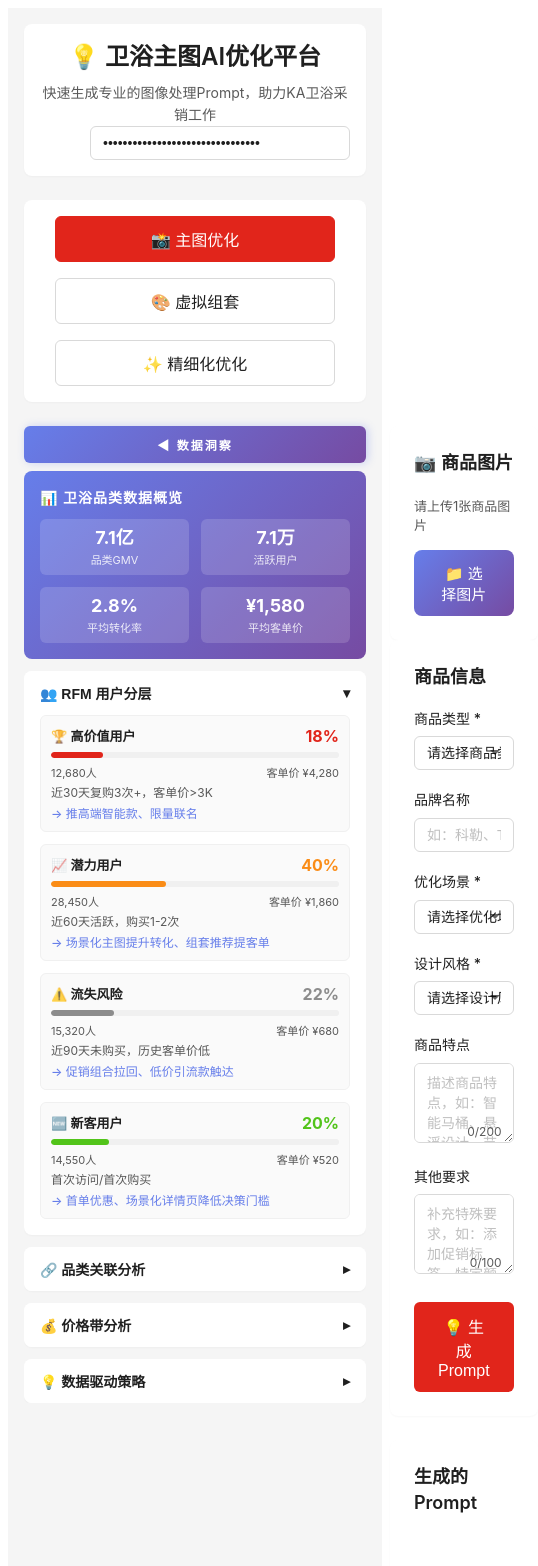
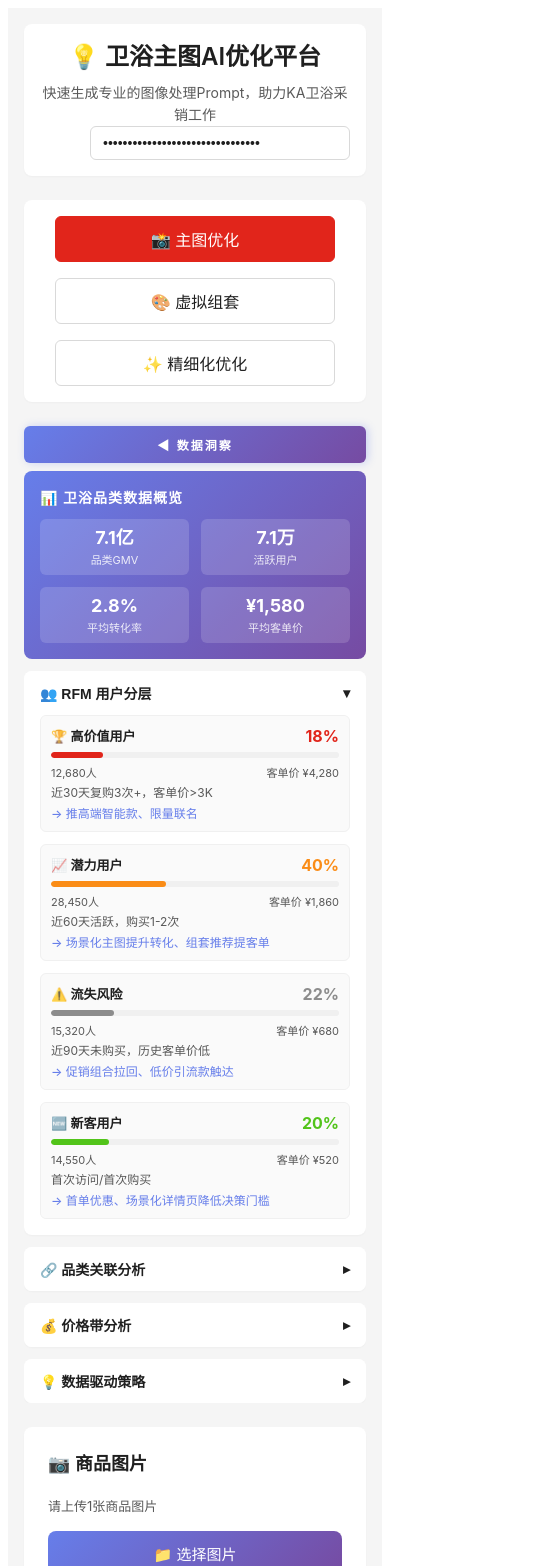
Before and after one commit to lzllzllzllzllzl/ops-refiner, a React (Vite) app: page / in a window 390 px wide. Shown: the top 1566 px of the page, 538 px wide, since content can reach past the window. Built offline with nearby package versions, Linux system fonts and the light colour scheme.

Commit message:
fix: add responsive mainLayout column direction at 1200px breakpoint

```diff
--- a/index.module.less
+++ b/index.module.less
@@ -426,6 +426,10 @@
   .leftPanel,
   .rightPanel {
     width: 100%;
+  }
+
+  .mainLayout {
+    flex-direction: column;
   }
 }
 
```
